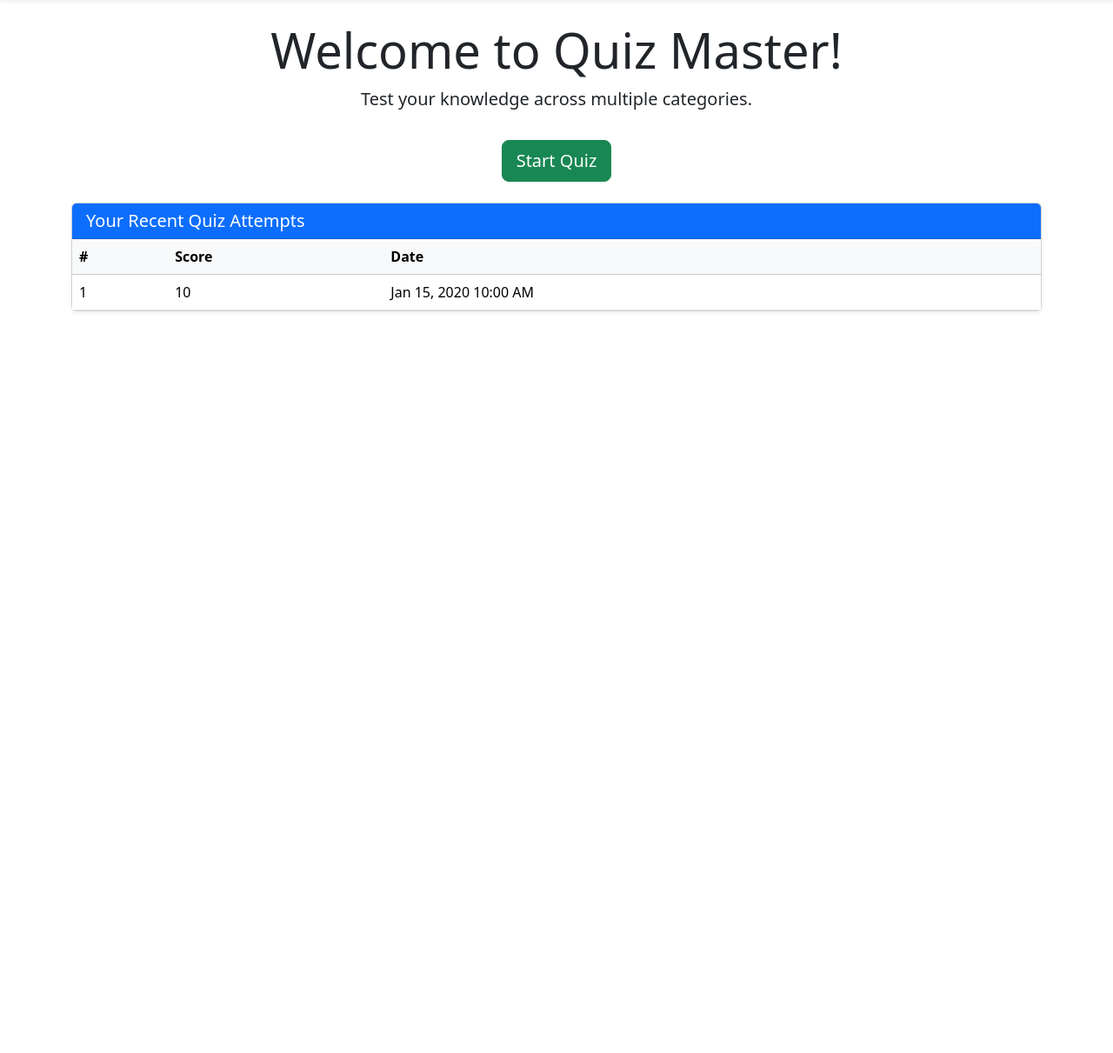
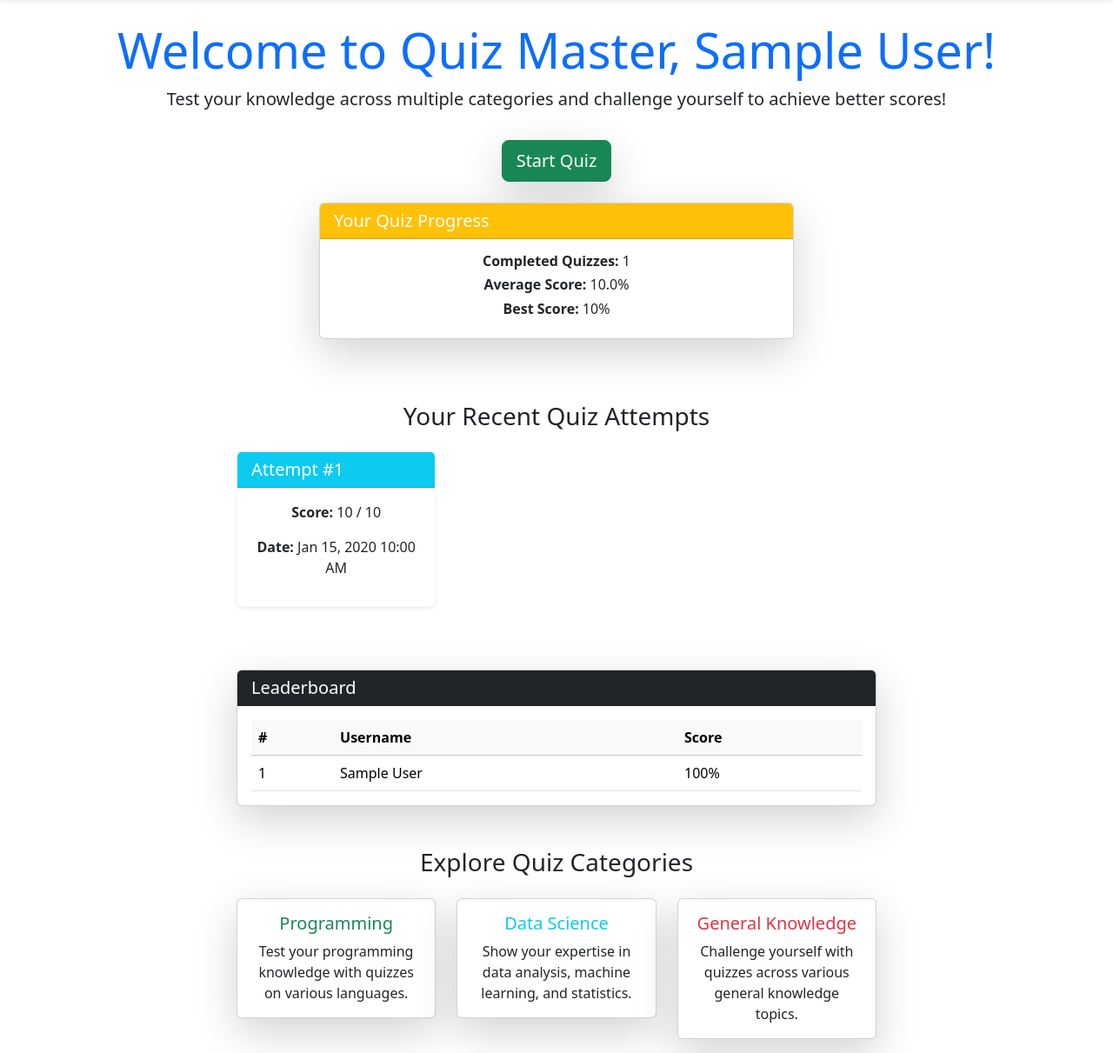
Before and after one commit to Ujjwalprajapati16/Quiz-App, a Flask app: page / in a window 1280 px wide. Shown: the part 78-1289 px from the top of the page at 87% size. Before the commit the page ends 437 px from the top, so only its background shows below. Run offline with Flask 3, Linux system fonts and the light colour scheme; a user stored in the database is signed in; tables that the repository leaves empty hold one stand-in row (values such as "Sample post").

Commit message:
Enhance user experience by adding leaderboard and quiz progress features; update home and quiz templates for better interactivity and design

```diff
--- a/routes/auth_routes.py
+++ b/routes/auth_routes.py
@@ -8,9 +8,31 @@ def auth_routes(app, db, bcrypt):
     @app.route('/')
     def home():
         if not current_user.is_authenticated:
-            return render_template('home.html')
-        recent_results = Result.query.filter_by(user_id=current_user.id).order_by(Result.date.desc()).limit(5).all()
-        return render_template('home.html', results=recent_results)
+            # Get the leaderboard (top users)
+            leaderboard = db.session.query(User.name, db.func.max(Result.score).label('max_score'))\
+                .join(Result, Result.user_id == User.id)\
+                .group_by(User.id)\
+                .order_by(db.desc('max_score'))\
+                .limit(5).all()
+            return render_template('home.html', leaderboard=leaderboard)
+        # Get the latest quiz results for the logged-in user
+        results = Result.query.filter_by(user_id=current_user.id).order_by(Result.date.desc()).limit(5).all()
+
+        # Get the leaderboard (top users)
+        leaderboard = db.session.query(User.name, db.func.max(Result.score).label('max_score'))\
+            .join(Result, Result.user_id == User.id)\
+            .group_by(User.id)\
+            .order_by(db.desc('max_score'))\
+            .limit(5).all()
+
+        # Calculate user progress
+        completed_quizzes = len(results)
+        average_score = round(sum([r.score for r in results]) / completed_quizzes, 2) if completed_quizzes > 0 else 0
+        best_score = max([r.score for r in results], default=0)
+
+        return render_template('home.html', results=results, leaderboard=leaderboard,
+                            completed_quizzes=completed_quizzes, average_score=average_score, best_score=best_score)
+
 
     @app.route('/login', methods=['GET', 'POST'])
     def login():
--- a/templates/home.html
+++ b/templates/home.html
@@ -3,38 +3,127 @@
 
 {% block content %}
 <div class="text-center mb-4">
-  <h1 class="display-4">Welcome to Quiz Master!</h1>
-  <p class="lead">Test your knowledge across multiple categories.</p>
-  <a href="{{ url_for('quiz') }}" class="btn btn-success btn-lg mt-3">Start Quiz</a>
+  <h1 class="display-4 text-primary">Welcome to Quiz Master, {{ current_user.name }}!</h1>
+  <p class="lead">Test your knowledge across multiple categories and challenge yourself to achieve better scores!</p>
+  <a href="{{ url_for('quiz') }}" class="btn btn-success btn-lg mt-3 shadow-lg animate__animated animate__bounceIn">Start Quiz</a>
 </div>
 
+<!-- Display User Quiz Progress -->
+{% if current_user.is_authenticated %}
+  <div class="row justify-content-center mb-5">
+    <div class="col-lg-6">
+      <div class="card shadow-lg mb-4 animate__animated animate__fadeInUp" data-aos="fade-up">
+        <div class="card-header bg-warning text-white">
+          <h5 class="mb-0">Your Quiz Progress</h5>
+        </div>
+        <div class="card-body text-center">
+          <h6><strong>Completed Quizzes:</strong> {{ completed_quizzes }}</h6>
+          <h6><strong>Average Score:</strong> {{ average_score }}%</h6>
+          <h6><strong>Best Score:</strong> {{ best_score }}%</h6>
+        </div>
+      </div>
+    </div>
+  </div>
+{% endif %}
+
+<!-- Display Recent Quiz Results -->
 {% if results %}
-  <div class="card shadow-sm">
-    <div class="card-header bg-primary text-white">
-      <h5 class="mb-0">Your Recent Quiz Attempts</h5>
+  <div class="row justify-content-center">
+    <div class="col-lg-8">
+      <h3 class="text-center mb-4">Your Recent Quiz Attempts</h3>
+      <div class="row">
+        {% for result in results %}
+          <div class="col-sm-6 col-md-4 mb-4">
+            <div class="card shadow-sm border-light rounded-3 animate__animated animate__zoomIn" data-aos="zoom-in">
+              <div class="card-header bg-info text-white">
+                <h5 class="mb-0">Attempt #{{ loop.index }}</h5>
               </div>
-    <div class="card-body p-0">
+              <div class="card-body text-center">
+                <p><strong>Score:</strong> {{ result.score }} / 10</p>
+                <p><strong>Date:</strong> {{ result.date.strftime('%b %d, %Y %I:%M %p') }}</p>
+              </div>
+            </div>
+          </div>
+        {% endfor %}
+      </div>
+    </div>
+  </div>
+{% else %}
+  <div class="alert alert-info text-center mt-4 animate__animated animate__fadeInUp">You haven’t taken any quizzes yet. Get started by taking a quiz!</div>
+{% endif %}
+
+<!-- Display Leaderboard -->
+<div class="row justify-content-center mt-5">
+  <div class="col-lg-8">
+    <div class="card shadow-lg">
+      <div class="card-header bg-dark text-white">
+        <h5 class="mb-0">Leaderboard</h5>
+      </div>
+      <div class="card-body">
         <table class="table table-hover mb-0">
           <thead class="table-light">
             <tr>
               <th>#</th>
+              <th>Username</th>
               <th>Score</th>
-            <th>Date</th>
             </tr>
           </thead>
           <tbody>
-          {% for result in results %}
+            {% for user in leaderboard %}
               <tr>
                 <td>{{ loop.index }}</td>
-              <td>{{ result.score }}</td>
-              <td>{{ result.date.strftime('%b %d, %Y %I:%M %p') }}</td>
+                <td>{{ user.name }}</td>
+                <td>{{ user.max_score * 10 }}%</td>
               </tr>
             {% endfor %}
           </tbody>
         </table>
       </div>
     </div>
-{% else %}
-  <div class="alert alert-info text-center mt-4">You haven’t taken any quizzes yet.</div>
-{% endif %}
+  </div>
+</div>
+
+<!-- Categories Section -->
+<div class="row justify-content-center mt-5">
+  <div class="col-lg-8">
+    <h3 class="text-center mb-4">Explore Quiz Categories</h3>
+    <div class="row">
+      <div class="col-md-4 mb-3">
+        <a href="{{ url_for('quiz') }}" class="card shadow-lg text-decoration-none hover-shadow-lg">
+          <div class="card-body text-center">
+            <h5 class="card-title text-success">Programming</h5>
+            <p class="card-text">Test your programming knowledge with quizzes on various languages.</p>
+          </div>
+        </a>
+      </div>
+      <div class="col-md-4 mb-3">
+        <a href="{{ url_for('quiz') }}" class="card shadow-lg text-decoration-none hover-shadow-lg">
+          <div class="card-body text-center">
+            <h5 class="card-title text-info">Data Science</h5>
+            <p class="card-text">Show your expertise in data analysis, machine learning, and statistics.</p>
+          </div>
+        </a>
+      </div>
+      <div class="col-md-4 mb-3">
+        <a href="{{ url_for('quiz') }}" class="card shadow-lg text-decoration-none hover-shadow-lg">
+          <div class="card-body text-center">
+            <h5 class="card-title text-danger">General Knowledge</h5>
+            <p class="card-text">Challenge yourself with quizzes across various general knowledge topics.</p>
+          </div>
+        </a>
+      </div>
+    </div>
+  </div>
+</div>
+
 {% endblock %}
+
+{% block scripts %}
+  <script src="https://cdn.jsdelivr.net/npm/aos@2.3.4/dist/aos.js"></script>
+  <script>
+    AOS.init({
+      duration: 1000,
+      once: true,
+    });
+  </script>
+{% endblock %}
```
Also changed, not shown: templates/add_question.html (+47 -8 lines), templates/quiz.html (+49 -21 lines), instance/quizdb.db. Lines whose indentation alone changed are shown as unchanged.
